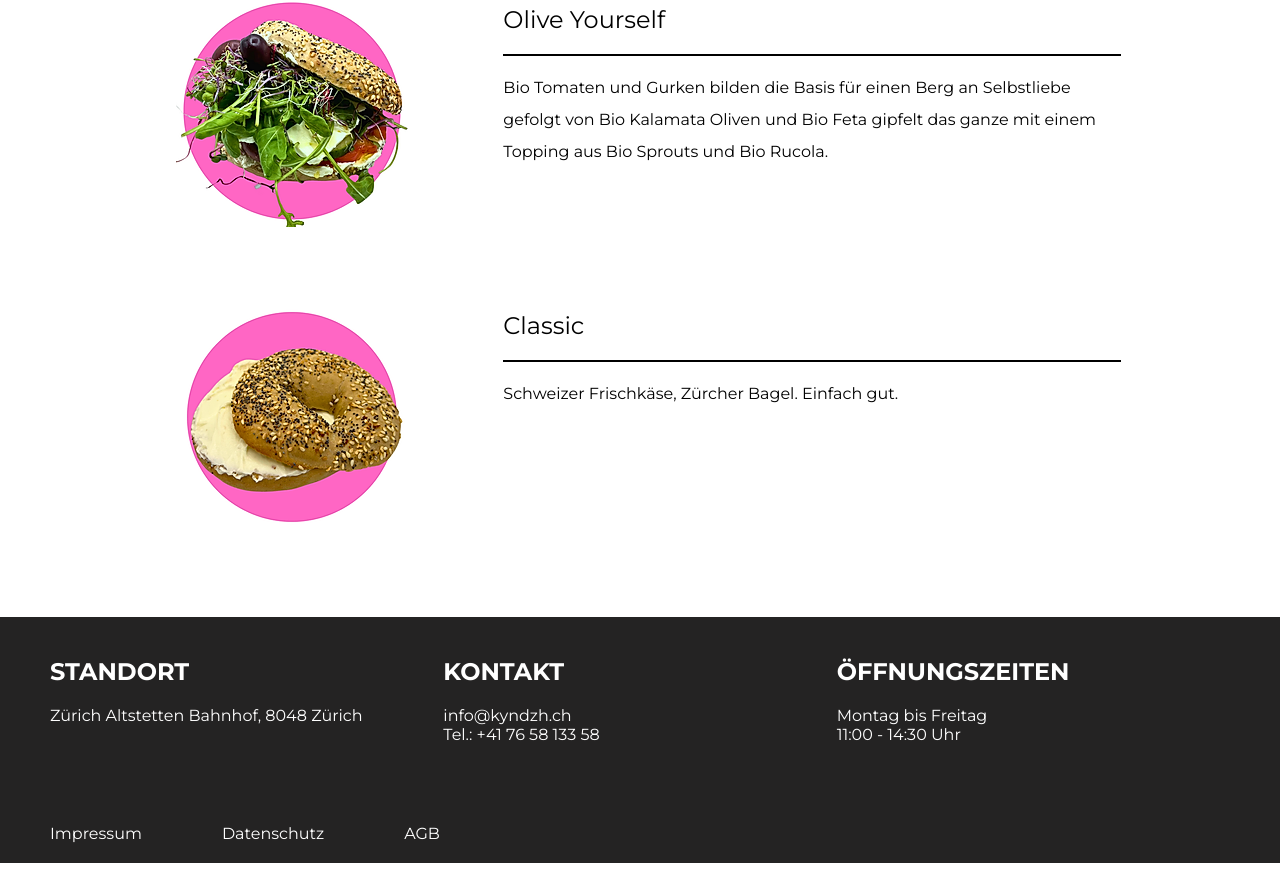
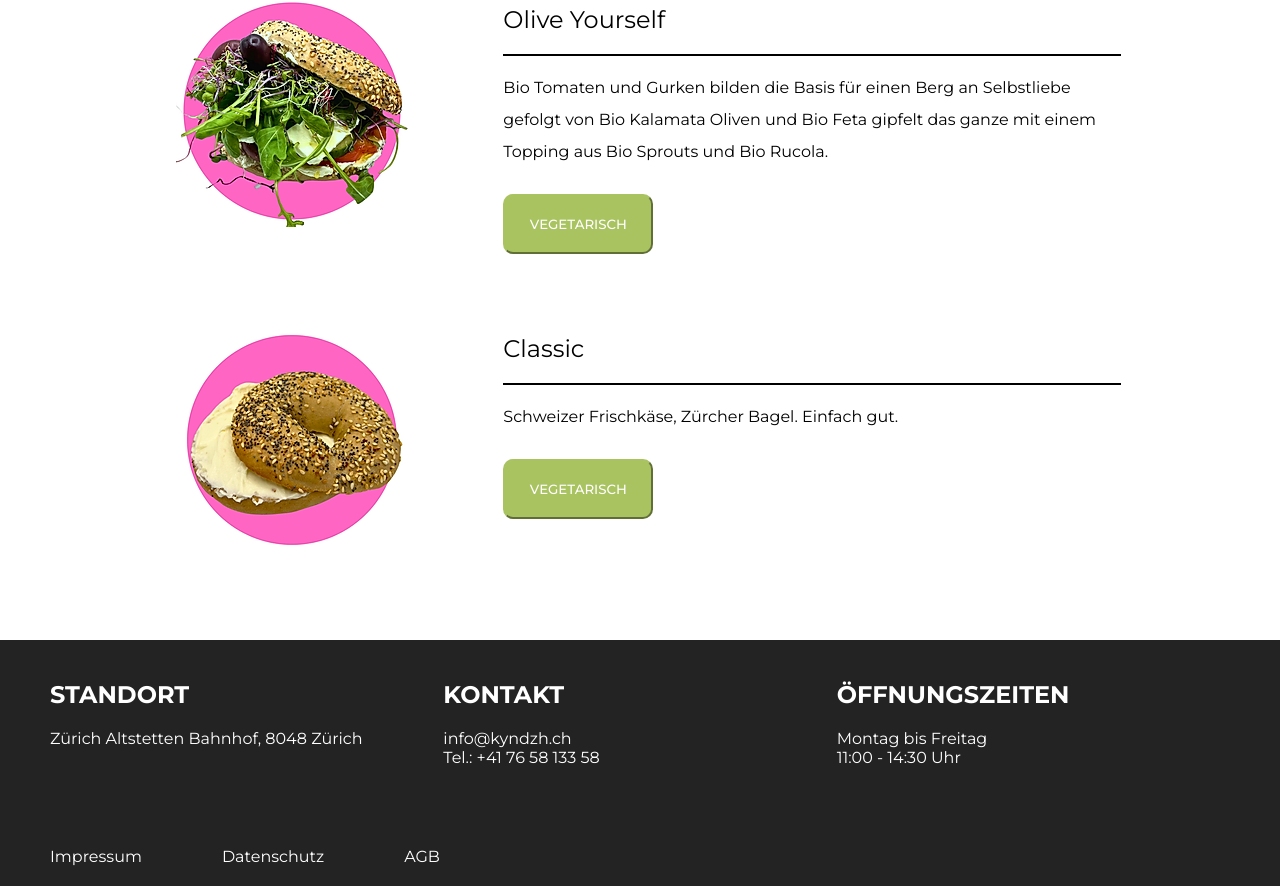
Before and after one commit to HeyTiina/kynd, a React (Create React App) app: page /MenuScreen in a window 1280 px wide. Shown: the part 1523-2409 px from the top of the page. Before the commit the page ends 2386 px from the top, so only its background shows below. Built offline with nearby package versions, Linux system fonts and the light colour scheme.

Commit message:
vegetarisch buttons to menu

```diff
--- a/src/menuScreen/MenuScreen.css
+++ b/src/menuScreen/MenuScreen.css
@@ -74,3 +74,8 @@
   background-color: #7ec77b !important;
   border-color: #7ec77b !important;
 }
+
+.vegetarisch {
+  background-color: #A9C360 !important;
+  border-color: #A9C360 !important;
+}
--- a/src/menuScreen/MenuScreen.js
+++ b/src/menuScreen/MenuScreen.js
@@ -77,6 +77,7 @@ const MenuScreen = () => {
                 Selbstliebe gefolgt von Bio Kalamata Oliven und Bio Feta gipfelt
                 das ganze mit einem Topping aus Bio Sprouts und Bio Rucola.
               </p>
+              <button className="vegetarisch">VEGETARISCH</button>
             </div>
           </div>
           <div class="grid-row-menu">
@@ -86,6 +87,7 @@ const MenuScreen = () => {
             <div class="grid-cell-menu text-column-menu">
               <h1>Classic</h1>
               <p>Schweizer Frischkäse, Zürcher Bagel. Einfach gut.</p>
+              <button className="vegetarisch">VEGETARISCH</button>
             </div>
           </div>
         </div>
```
